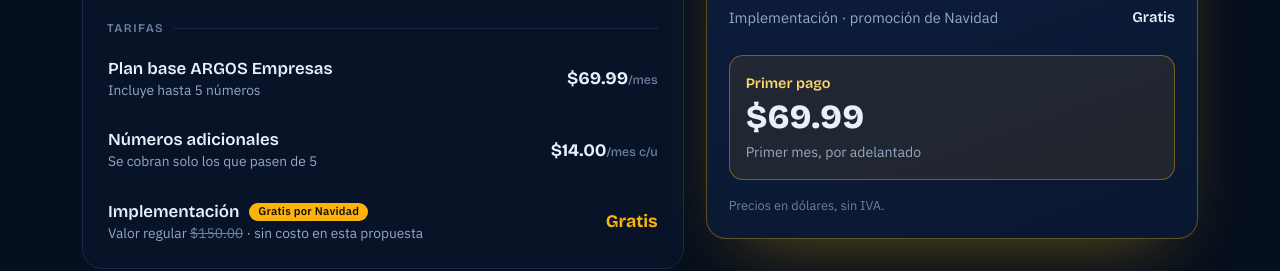
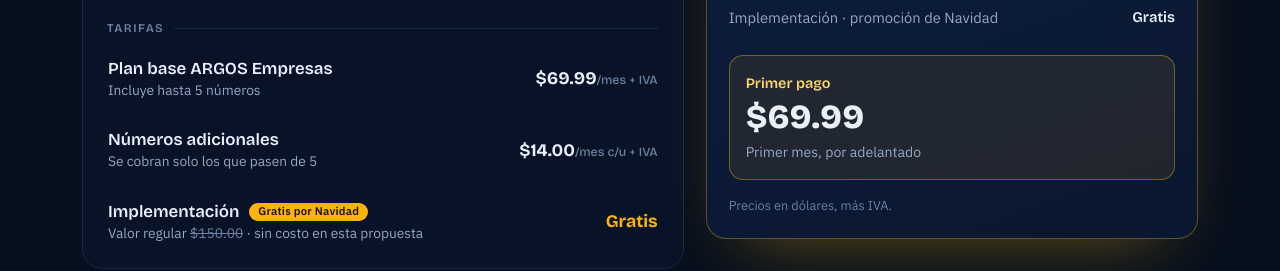
Before and after one commit to gmedranda9-ai/argos-empresa-mc-propuesta, a plain HTML site: page index.html in a window 1280 px wide. Shown: the part 4496-4767 px from the top of the page. Drawn offline with Linux system fonts and the light colour scheme.

Commit message:
Precios siempre más IVA
Co-Authored-By: Claude Sonnet 5.5 <noreply@anthropic.com>
Claude-Session: https://claude.ai/code/session_01HZoh2xdFSioPHEYFCNCFFx

```diff
--- a/index.html
+++ b/index.html
@@ -578,11 +578,11 @@
         <div class="group">Tarifas</div>
         <div class="row">
           <div class="tx"><b>Plan base ARGOS Empresas</b><small>Incluye hasta 5 números</small></div>
-          <div class="pr">$69.99<span>/mes</span></div>
+          <div class="pr">$69.99<span>/mes + IVA</span></div>
         </div>
         <div class="row">
           <div class="tx"><b>Números adicionales</b><small>Se cobran solo los que pasen de 5</small></div>
-          <div class="pr">$14.00<span>/mes c/u</span></div>
+          <div class="pr">$14.00<span>/mes c/u + IVA</span></div>
         </div>
         <div class="row">
           <div class="tx"><b>Implementación <span class="promo">Gratis por Navidad</span></b><small>Valor regular <s>$150.00</s> · sin costo en esta propuesta</small></div>
@@ -603,7 +603,7 @@
           <div class="fa" id="firstNum">$69.99</div>
           <div class="fd" id="firstDetail">Primer mes, por adelantado</div>
         </div>
-        <p class="foot-note">Precios en dólares, sin IVA.</p>
+        <p class="foot-note">Precios en dólares, más IVA.</p>
       </div>
     </div>
   </div>
```
